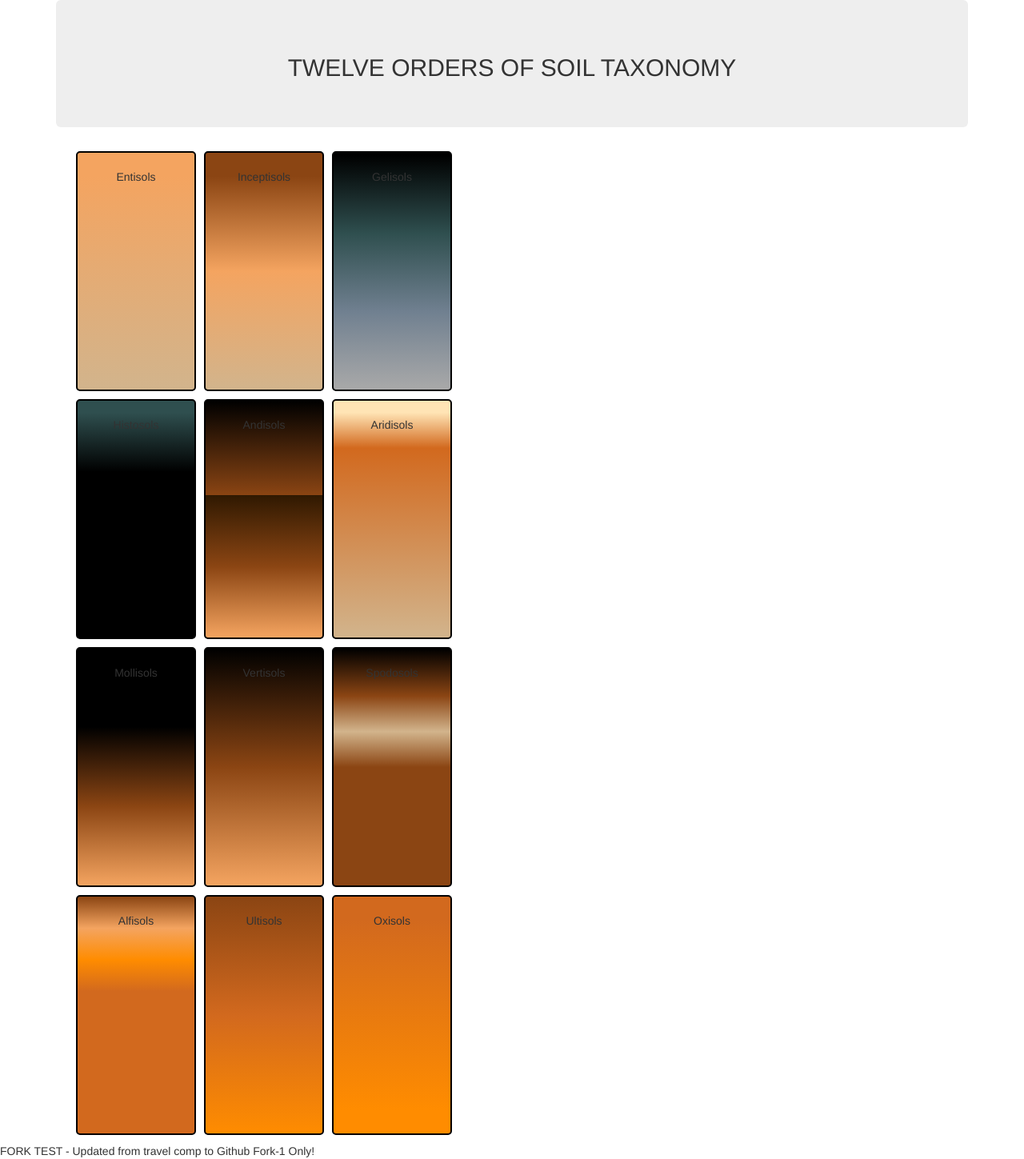
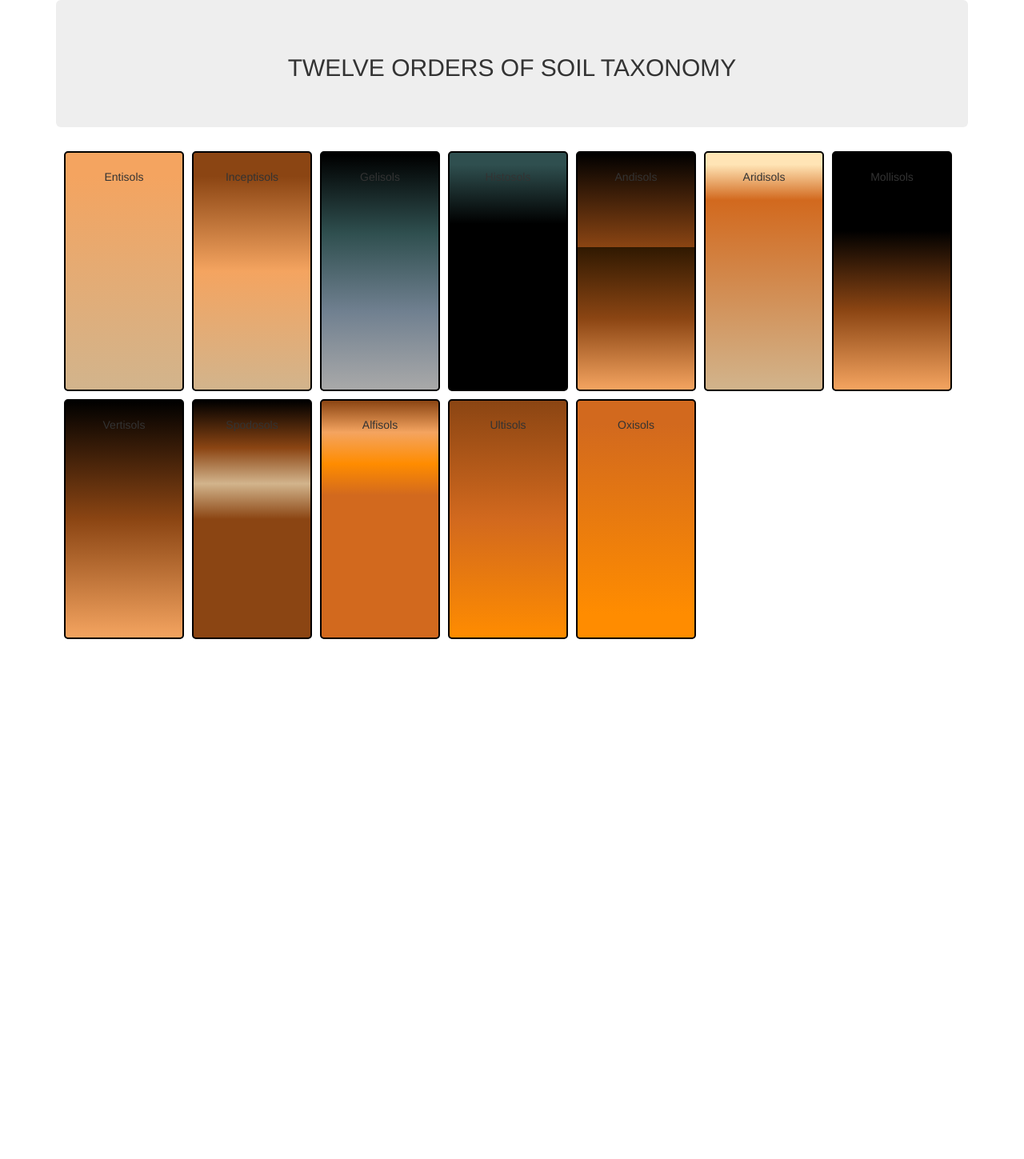
Before and after one commit to planetirf/xsite, a Django app: a page that uses mysite2/soils/templates/soils/soil_view.html in a window 1280 px wide. Shown: the whole page at 80% size. After the commit the page ends 799 px from the top, so only its background shows below. Run offline with Django 3.2, Linux system fonts and the light colour scheme; some libraries are stand-ins or nearby versions.

Commit message:
order mockup edits

```diff
--- a/mysite2/soils/templates/soils/soil_view.html
+++ b/mysite2/soils/templates/soils/soil_view.html
@@ -16,6 +16,7 @@
    width: 150px;
    height: 300px;
    margin: 0 0 10px 10px;
+   text-align: center
  }
  #Entisols {
    background: linear-gradient(sandybrown 10%, tan);
@@ -59,56 +60,46 @@
 <section class="container">
   <div class="jumbotron text-center">
 <h2> TWELVE ORDERS OF SOIL TAXONOMY </h2>
-  </div>
-  <div class="container text-center" id="firstrow">
-  <div class="order col-sm-4" id='Entisols'>
+</section>
+<section class="container">
+  <div class="order col-md-2 col-sm-4" id='Entisols'>
     Entisols
   </div>
-  <div class="order col-sm-4" id='Inceptisols'>
+  <div class="order col-md-2 col-sm-4" id='Inceptisols'>
     Inceptisols
   </div>
-  <div class="order col-sm-4" id='Gelisols'>
+  <div class="order col-md-2 col-sm-4" id='Gelisols'>
     Gelisols
   </div>
-</div>
-<div class="container text-center" id="secondrow">
-<div class="order col-sm-4" id='Histosols'>
+<div class="order col-md-2 col-sm-4" id='Histosols'>
   Histosols
 </div>
-<div class="order col-sm-4" id='Andisols'>
+<div class="order col-md-2 col-sm-4" id='Andisols'>
   Andisols
 </div>
-<div class="order col-sm-4" id='Aridisols'>
+<div class="order col-md-2 col-sm-4" id='Aridisols'>
   Aridisols
 </div>
-</div>
-<div class="container text-center" id="thirdrow">
-<div class="order col-sm-4" id='Mollisols'>
+<div class="order col-md-2 col-sm-4" id='Mollisols'>
   Mollisols
 </div>
-<div class="order col-sm-4"f id='Vertisols'>
+<div class="order col-md-2 col-sm-4"f id='Vertisols'>
   Vertisols
 </div>
-<div class="order col-sm-4" id='Spodosols'>
+<div class="order col-md-2 col-sm-4" id='Spodosols'>
   Spodosols
-
 </div>
-</div>
-<div class="container text-center" id="fourthrow">
-<div class="order col-sm-4" id='Alfisols'>
+<div class="order col-md-2 col-sm-4" id='Alfisols'>
   Alfisols
 </div>
-<div class="order col-sm-4" id='Ultisols'>
+<div class="order col-md-2 col-sm-4" id='Ultisols'>
   Ultisols
 </div>
-<div class="order col-sm-4" id='Oxisols'>
+<div class="order col-md-2 col-sm-4" id='Oxisols'>
   Oxisols
 </div>
-</div>
-
 </section>
 
-FORK TEST - Updated from travel comp to Github Fork-1 Only!
 
 
 </html>
```
